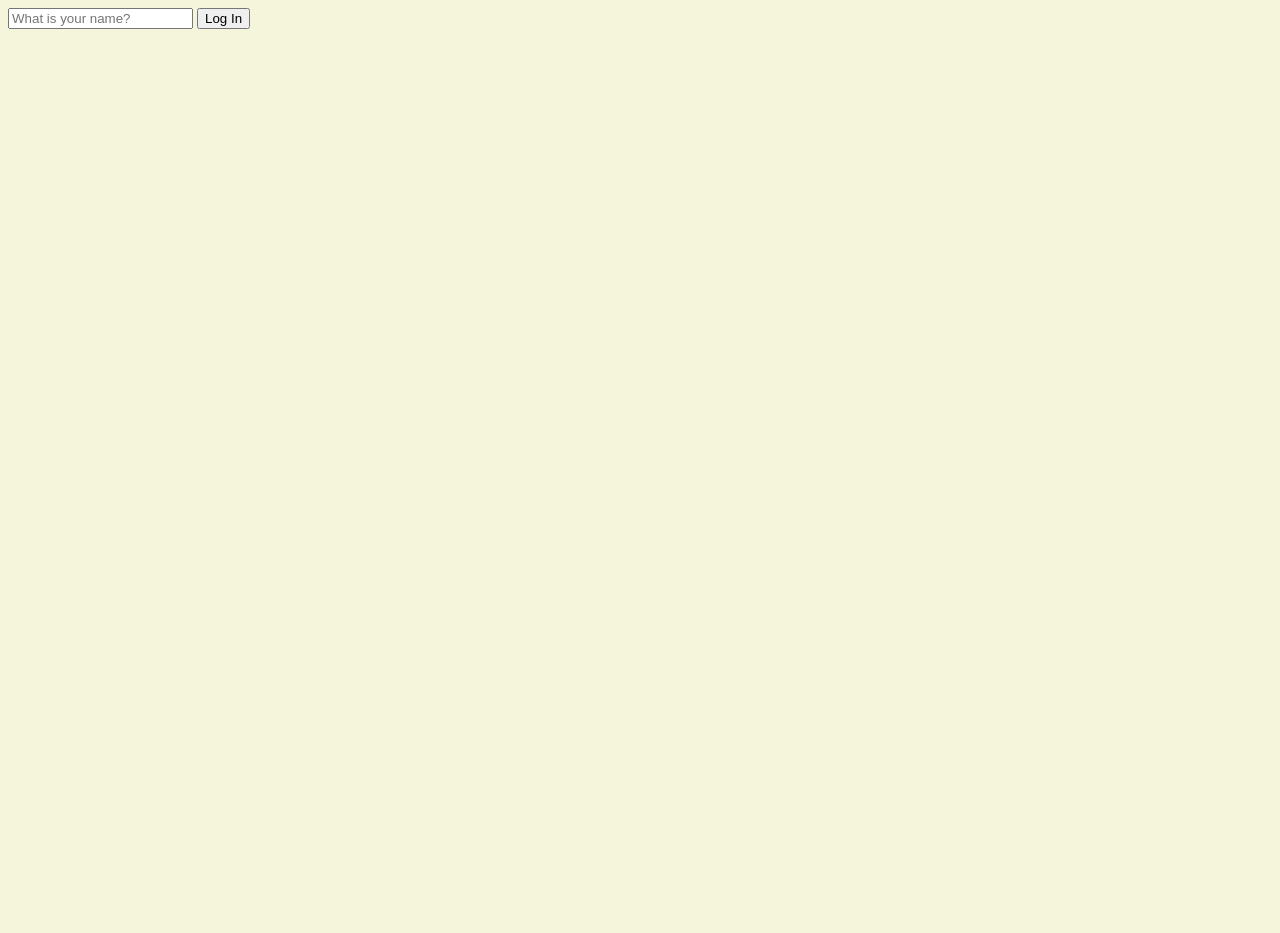
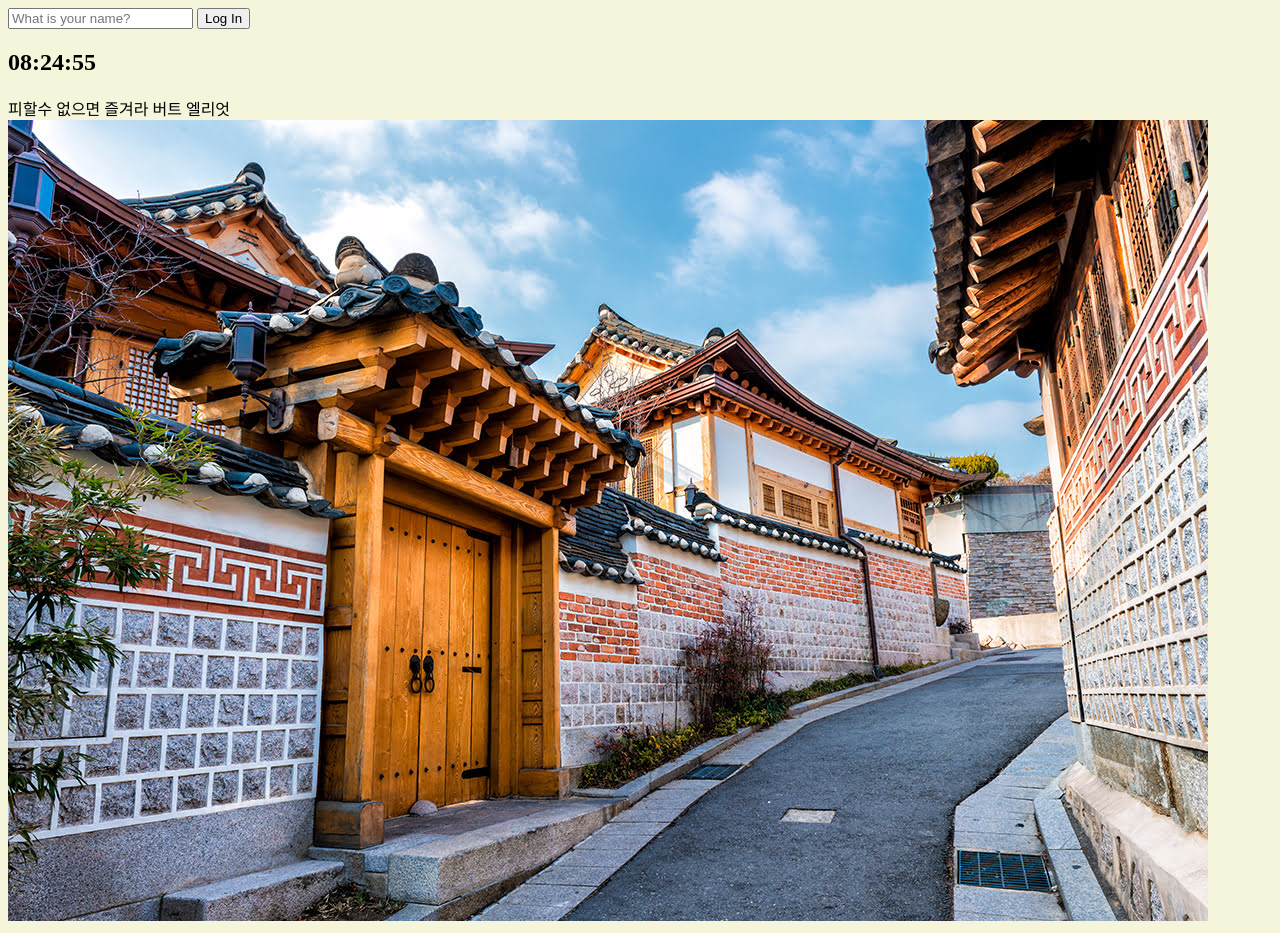
Before and after one commit to ju-nong/js_master, a plain HTML site: page Chrome/index.html in a window 1280 px wide. Before the commit the page ends 800 px from the top, so only its background shows below. Drawn offline with Linux system fonts and the light colour scheme.

Commit message:
오늘 하루 끝!

```diff
--- a/Chrome/index.html
+++ b/Chrome/index.html
@@ -12,8 +12,15 @@
         <input required maxlength="15" type="text" placeholder="What is your name?">
         <button>Log In</button>
     </form>
+    <h2 id="clock">00:00</h2>
     <h1 id="greeting" class="hidden"></h1>
+    <div id="quote">
+        <span></span>
+        <span></span>
+    </div>
     <script src="js/greeting.js"></script>
     <script src="js/clock.js"></script>
+    <script src="js/quotes.js"></script>
+    <script src="js/background.js"></script>
 </body>
 </html>
--- /dev/null
+++ b/Chrome/js/background.js
@@ -0,0 +1,8 @@
+const images = ["0.jpg", "1.jpg", "2.jpg"];
+
+const ranImage = images[Math.floor(Math.random() * images.length)];
+
+const backImage = document.createElement("img");
+backImage.src = `img/${ranImage}`;
+
+document.body.appendChild(backImage);
--- a/Chrome/js/clock.js
+++ b/Chrome/js/clock.js
@@ -0,0 +1,12 @@
+const clock = document.querySelector("#clock");
+
+function getClock(){
+    const date = new Date();
+    const h = String(date.getHours()).padStart(2, "0");
+    const m = String(date.getMinutes()).padStart(2, "0");
+    const s = String(date.getSeconds()).padStart(2, "0");
+    clock.innerText = `${h}:${m}:${s}`;
+}
+
+getClock();
+setInterval(getClock, 1000);
--- /dev/null
+++ b/Chrome/js/quotes.js
@@ -0,0 +1,50 @@
+const quotes = [
+    {
+        quote: "삶이 있는 한 희망은 있다",
+        author: "키케로"
+    },
+    {
+        quote: "산다는것 그것은 치열한 전투이다",
+        author: "로망로랑"
+    },
+    {
+        quote: "하루에 3시간을 걸으면 7년 후에 지구를 한바퀴 돌 수 있다",
+        author: "사무엘존슨"
+    },
+    {
+        quote: "언제나 현재에 집중할수 있다면 행복할것이다",
+        author: "울로 코엘료"
+    },
+    {
+        quote: "진정으로 웃으려면 고통을 참아야하며 , 나아가 고통을 즐길 줄 알아야 해",
+        author: "리 채플린"
+    },
+    {
+        quote: "직업에서 행복을 찾아라. 아니면 행복이 무엇인지 절대 모를 것이다",
+        author: "버트 허버드"
+    },
+    {
+        quote: "신은 용기있는자를 결코 버리지 않는다",
+        author: "켄러"
+    },
+    {
+        quote: "먼저 자신을 비웃어라. 다른 사람이 당신을 비웃기 전에",
+        author: "엘사 맥스웰"
+    },
+    {
+        quote: "우리를 향해 열린 문을 보지 못하게 된다",
+        author: "헬렌켈러"
+    },
+    {
+        quote: "피할수 없으면 즐겨라",
+        author: "버트 엘리엇"
+    }
+]
+
+const quote = document.querySelector("#quote span:first-child");
+const author = document.querySelector("#quote span:last-child");
+
+const todaysQuote = quotes[Math.floor(Math.random() * quotes.length)];
+
+quote.innerText = todaysQuote.quote;
+author.innerText = todaysQuote.author;
```
Also changed, not shown: JAVASCRIPT.js (+50 -4 lines), Chrome/img/0.jpg (added), Chrome/img/1.jpg (added), Chrome/img/2.jpg (added).
